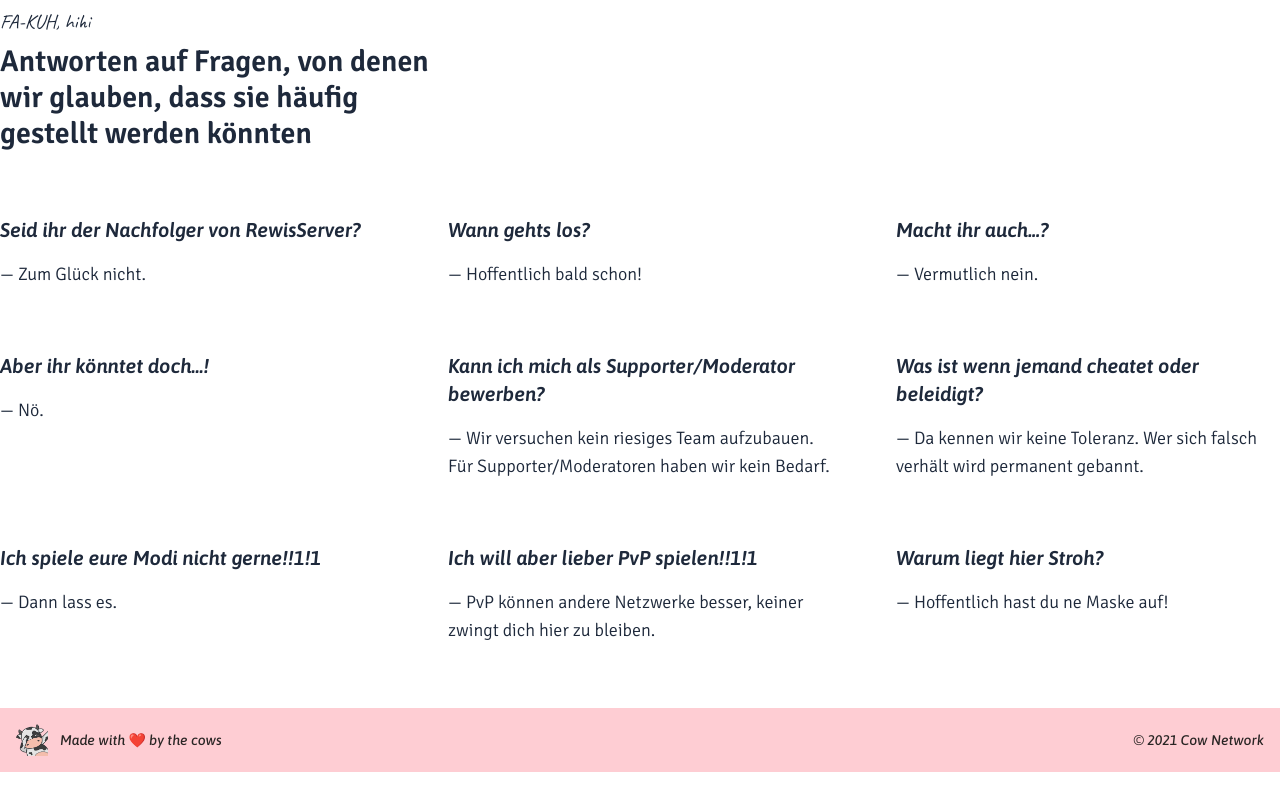
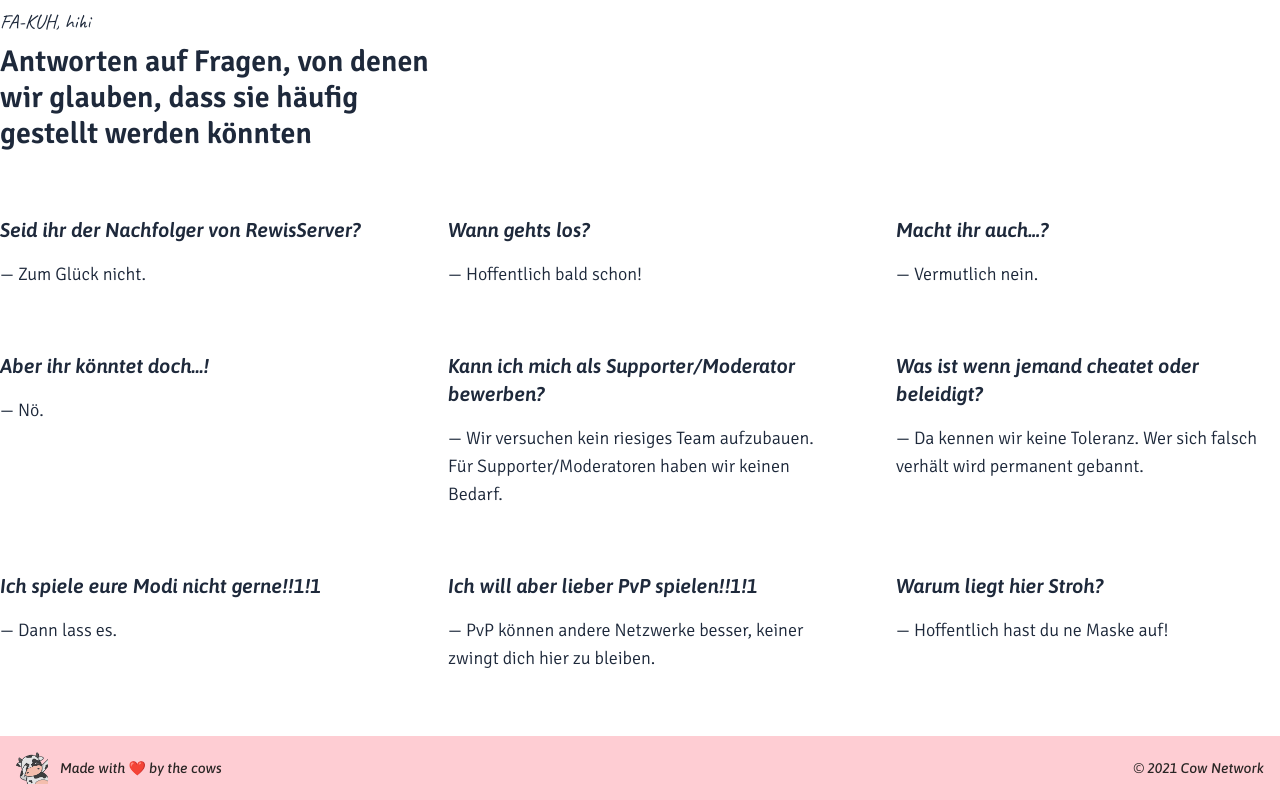
Before and after one commit to CowNetwork/website, a Vue app: page / in a window 1280 px wide. Shown: the part 2849-3649 px from the top of the page. Before the commit the page ends 3621 px from the top, so only its background shows below. Built offline with nearby package versions, Linux system fonts and the light colour scheme.

Commit message:
Fix spelling mistake

```diff
--- a/src/views/Home.view.vue
+++ b/src/views/Home.view.vue
@@ -336,7 +336,7 @@
                         lg:text-xl">Kann ich mich als Supporter/Moderator bewerben?</div>
 
                     <div class="font-light
-                        lg:text-lg">&mdash; Wir versuchen kein riesiges Team aufzubauen. Für Supporter/Moderatoren haben wir kein Bedarf.</div>
+                        lg:text-lg">&mdash; Wir versuchen kein riesiges Team aufzubauen. Für Supporter/Moderatoren haben wir keinen Bedarf.</div>
                 </div>
 
                 <div>
```
